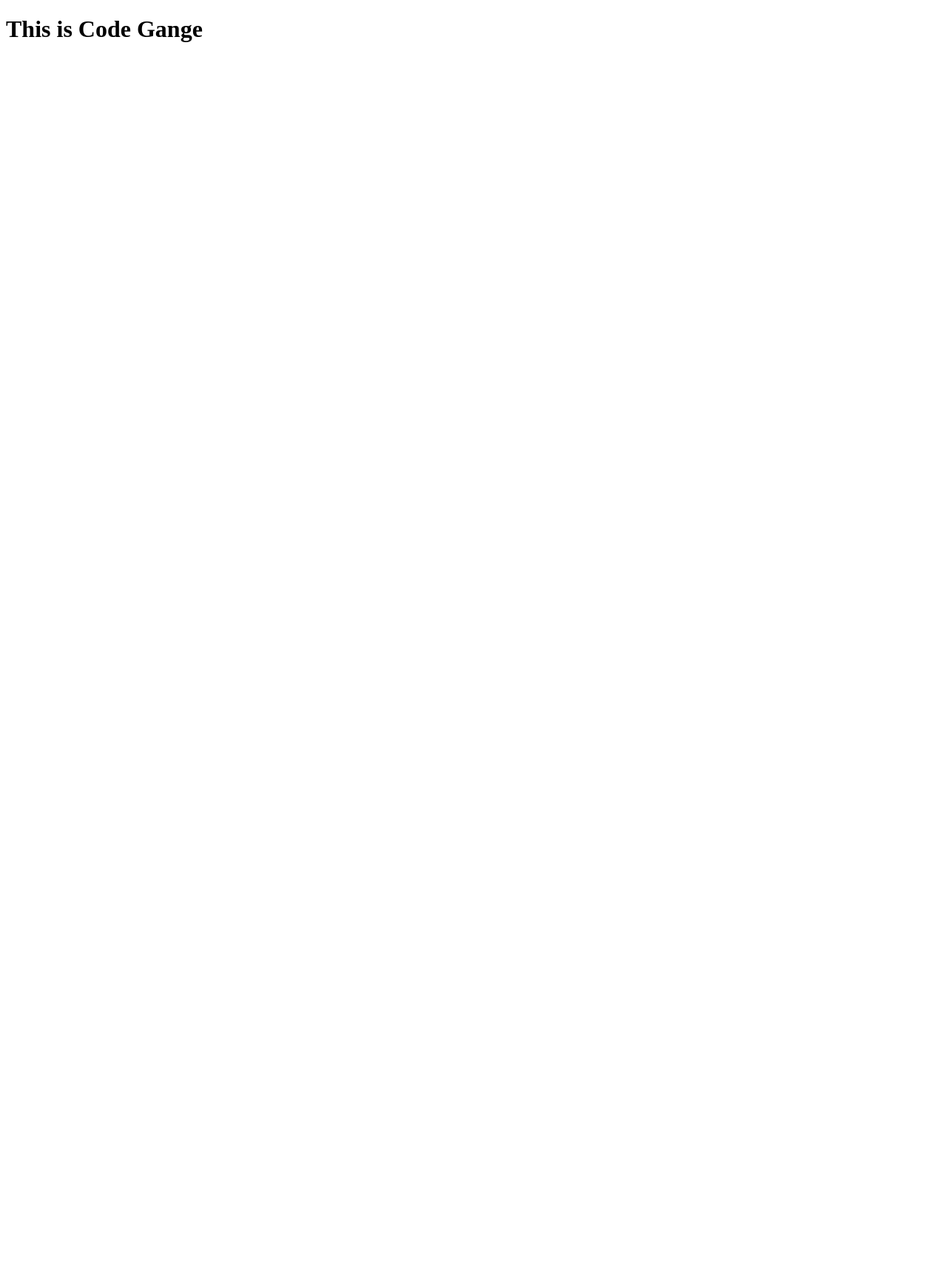
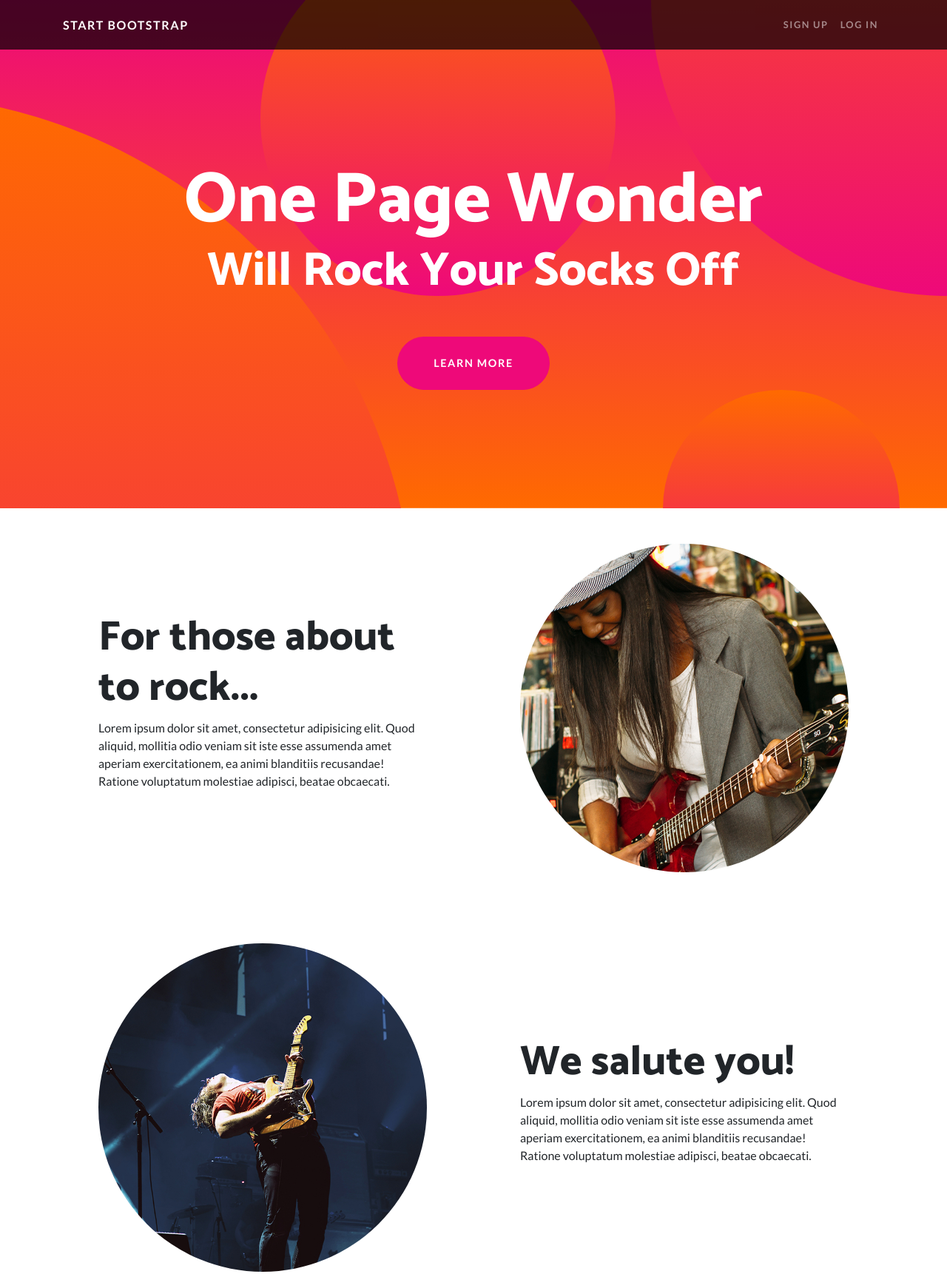
Before and after one commit to AurelianSpodarec/code-gange-community-website, a website: page src/index.html in a window 1280 px wide. Shown: the top 1722 px of the page at 74% size. Before the commit the page ends 800 px from the top, so only its background shows below. Drawn offline with nearby package versions, Linux system fonts and the light colour scheme.

Commit message:
Simple starter bootstrap landing page template

```diff
--- a/src/index.html
+++ b/src/index.html
@@ -4,11 +4,139 @@
     <meta charset="UTF-8">
     <meta name="viewport" content="width=device-width, initial-scale=1.0">
     <meta http-equiv="X-UA-Compatible" content="ie=edge">
+    <meta name="description" content="">
+    <meta name="author" content="">
+
     <title>Code Gange - Community</title>
+
+    <!-- Bootstrap core CSS -->
+    <link
+    href="https://stackpath.bootstrapcdn.com/bootstrap/4.1.1/css/bootstrap.min.css"
+    integrity="sha384-WskhaSGFgHYWDcbwN70/dfYBj47jz9qbsMId/iRN3ewGhXQFZCSftd1LZCfmhktB"
+    rel="stylesheet" crossorigin="anonymous">
+
+    <!-- Custom fonts for this template -->
+    <link href="https://fonts.googleapis.com/css?family=Catamaran:100,200,300,400,500,600,700,800,900" rel="stylesheet">
+    <link href="https://fonts.googleapis.com/css?family=Lato:100,100i,300,300i,400,400i,700,700i,900,900i" rel="stylesheet">
+
+    <!-- Custom styles for this template -->
+    <link href="style.css" rel="stylesheet">
 </head>
 <body>
 
-    <h1>This is Code Gange</h1>
+    <!-- Navigation -->
+    <nav class="navbar navbar-expand-lg navbar-dark navbar-custom fixed-top">
+        <div class="container">
+            <a class="navbar-brand" href="#">Start Bootstrap</a>
+            <button class="navbar-toggler" type="button" data-toggle="collapse" data-target="#navbarResponsive" aria-controls="navbarResponsive" aria-expanded="false" aria-label="Toggle navigation">
+                <span class="navbar-toggler-icon"></span>
+            </button>
+
+            <div class="collapse navbar-collapse" id="navbarResponsive">
+                <ul class="navbar-nav ml-auto">
+                    <li class="nav-item">
+                        <a class="nav-link" href="#">Sign Up</a>
+                    </li>
+
+                    <li class="nav-item">
+                        <a class="nav-link" href="#">Log In</a>
+                    </li>
+                </ul>
+            </div>
+        </div>
+    </nav>
+
+    <header class="masthead text-center text-white">
+        <div class="masthead-content">
+            <div class="container">
+                <h1 class="masthead-heading mb-0">One Page Wonder</h1>
+                <h2 class="masthead-subheading mb-0">Will Rock Your Socks Off</h2>
+                <a href="#" class="btn btn-primary btn-xl rounded-pill mt-5">Learn More</a>
+            </div>
+        </div>
+
+        <div class="bg-circle-1 bg-circle"></div>
+        <div class="bg-circle-2 bg-circle"></div>
+        <div class="bg-circle-3 bg-circle"></div>
+        <div class="bg-circle-4 bg-circle"></div>
+    </header>
+
+    <section>
+        <div class="container">
+            <div class="row align-items-center">
+                <div class="col-lg-6 order-lg-2">
+                    <div class="p-5">
+                        <img class="img-fluid rounded-circle" src="01.jpg" alt="">
+                    </div>
+                </div>
+
+                <div class="col-lg-6 order-lg-1">
+                    <div class="p-5">
+                        <h2 class="display-4">For those about to rock...</h2>
+                        <p>Lorem ipsum dolor sit amet, consectetur adipisicing elit. Quod aliquid, mollitia odio veniam sit iste esse assumenda amet aperiam exercitationem, ea animi blanditiis recusandae! Ratione voluptatum molestiae adipisci, beatae obcaecati.</p>
+                    </div>
+                </div>
+            </div>
+        </div>
+    </section>
+
+    <section>
+        <div class="container">
+            <div class="row align-items-center">
+                <div class="col-lg-6">
+                    <div class="p-5">
+                        <img class="img-fluid rounded-circle" src="02.jpg" alt="">
+                    </div>
+                </div>
+
+                <div class="col-lg-6">
+                    <div class="p-5">
+                        <h2 class="display-4">We salute you!</h2>
+                        <p>Lorem ipsum dolor sit amet, consectetur adipisicing elit. Quod aliquid, mollitia odio veniam sit iste esse assumenda amet aperiam exercitationem, ea animi blanditiis recusandae! Ratione voluptatum molestiae adipisci, beatae obcaecati.</p>
+                    </div>
+                </div>
+            </div>
+        </div>
+    </section>
+
+    <section>
+        <div class="container">
+            <div class="row align-items-center">
+                <div class="col-lg-6 order-lg-2">
+                    <div class="p-5">
+                        <img class="img-fluid rounded-circle" src="03.jpg" alt="">
+                    </div>
+                </div>
+
+                <div class="col-lg-6 order-lg-1">
+                    <div class="p-5">
+                        <h2 class="display-4">Let there be rock!</h2>
+                        <p>Lorem ipsum dolor sit amet, consectetur adipisicing elit. Quod aliquid, mollitia odio veniam sit iste esse assumenda amet aperiam exercitationem, ea animi blanditiis recusandae! Ratione voluptatum molestiae adipisci, beatae obcaecati.</p>
+                    </div>
+                </div>
+            </div>
+        </div>
+    </section>
+
+    <!-- Footer -->
+    <footer class="py-5 bg-black">
+        <div class="container">
+            <p class="m-0 text-center text-white small">Copyright &copy; Your Website 2018</p>
+        </div>
+        <!-- /.container -->
+    </footer>
+
+    <!-- jQuery Core -->
+    <script
+    src="https://code.jquery.com/jquery-3.3.1.min.js"
+    integrity="sha256-FgpCb/KJQlLNfOu91ta32o/NMZxltwRo8QtmkMRdAu8="
+    crossorigin="anonymous"></script>
+
+    <!-- Bootstrap Core JavaScript -->
+    <script
+    src="https://stackpath.bootstrapcdn.com/bootstrap/4.1.1/js/bootstrap.bundle.min.js"
+    integrity="sha384-u/bQvRA/1bobcXlcEYpsEdFVK/vJs3+T+nXLsBYJthmdBuavHvAW6UsmqO2Gd/F9"
+    crossorigin="anonymous"></script>
 
 </body>
 </html>
--- a/src/server.js
+++ b/src/server.js
@@ -1,10 +1,9 @@
 import express from 'express';
 
 const app = express();
+const PORT = process.env.PORT || 3000;
 
 app.use(express.static('src'));
-
-const PORT = process.env.PORT || 3000;
 
 app.listen(PORT, () => {
     console.log(`Server is listening on http://localhost:${PORT}`);
--- /dev/null
+++ b/src/style.css
@@ -0,0 +1,154 @@
+body {
+font-family: 'Lato';
+}
+
+h1,
+h2,
+h3,
+h4,
+h5,
+h6 {
+font-family: 'Catamaran';
+font-weight: 800 !important;
+}
+
+.btn-xl {
+text-transform: uppercase;
+padding: 1.5rem 3rem;
+font-size: 0.9rem;
+font-weight: 700;
+letter-spacing: 0.1rem;
+}
+
+.bg-black {
+background-color: #000 !important;
+}
+
+.rounded-pill {
+border-radius: 5rem;
+}
+
+.navbar-custom {
+padding-top: 1rem;
+padding-bottom: 1rem;
+background-color: rgba(0, 0, 0, 0.7);
+}
+
+.navbar-custom .navbar-brand {
+text-transform: uppercase;
+font-size: 1rem;
+letter-spacing: 0.1rem;
+font-weight: 700;
+}
+
+.navbar-custom .navbar-nav .nav-item .nav-link {
+text-transform: uppercase;
+font-size: 0.8rem;
+font-weight: 700;
+letter-spacing: 0.1rem;
+}
+
+header.masthead {
+position: relative;
+overflow: hidden;
+padding-top: calc(7rem + 72px);
+padding-bottom: 7rem;
+background: linear-gradient(0deg, #ff6a00 0%, #ee0979 100%);
+background-repeat: no-repeat;
+background-position: center center;
+background-attachment: scroll;
+background-size: cover;
+}
+
+header.masthead .masthead-content {
+z-index: 1;
+position: relative;
+}
+
+header.masthead .masthead-content .masthead-heading {
+font-size: 4rem;
+}
+
+header.masthead .masthead-content .masthead-subheading {
+font-size: 2rem;
+}
+
+header.masthead .bg-circle {
+z-index: 0;
+position: absolute;
+border-radius: 100%;
+background: linear-gradient(0deg, #ee0979 0%, #ff6a00 100%);
+}
+
+header.masthead .bg-circle-1 {
+height: 90rem;
+width: 90rem;
+bottom: -55rem;
+left: -55rem;
+}
+
+header.masthead .bg-circle-2 {
+height: 50rem;
+width: 50rem;
+top: -25rem;
+right: -25rem;
+}
+
+header.masthead .bg-circle-3 {
+height: 20rem;
+width: 20rem;
+bottom: -10rem;
+right: 5%;
+}
+
+header.masthead .bg-circle-4 {
+height: 30rem;
+width: 30rem;
+top: -5rem;
+right: 35%;
+}
+
+@media (min-width: 992px) {
+header.masthead {
+    padding-top: calc(10rem + 55px);
+    padding-bottom: 10rem;
+}
+header.masthead .masthead-content .masthead-heading {
+    font-size: 6rem;
+}
+header.masthead .masthead-content .masthead-subheading {
+    font-size: 4rem;
+}
+}
+
+.bg-primary {
+background-color: #ee0979 !important;
+}
+
+.btn-primary {
+background-color: #ee0979;
+border-color: #ee0979;
+}
+
+.btn-primary:active, .btn-primary:focus, .btn-primary:hover {
+background-color: #bd0760 !important;
+border-color: #bd0760 !important;
+}
+
+.btn-primary:focus {
+box-shadow: 0 0 0 0.2rem rgba(238, 9, 121, 0.5);
+}
+
+.btn-secondary {
+background-color: #ff6a00;
+border-color: #ff6a00;
+}
+
+.btn-secondary:active, .btn-secondary:focus, .btn-secondary:hover {
+background-color: #cc5500 !important;
+border-color: #cc5500 !important;
+}
+
+.btn-secondary:focus {
+box-shadow: 0 0 0 0.2rem rgba(255, 106, 0, 0.5);
+}
```
Also changed, not shown: dist/server.js, src/01.jpg (added), src/02.jpg (added), src/03.jpg (added), 1 other file.
